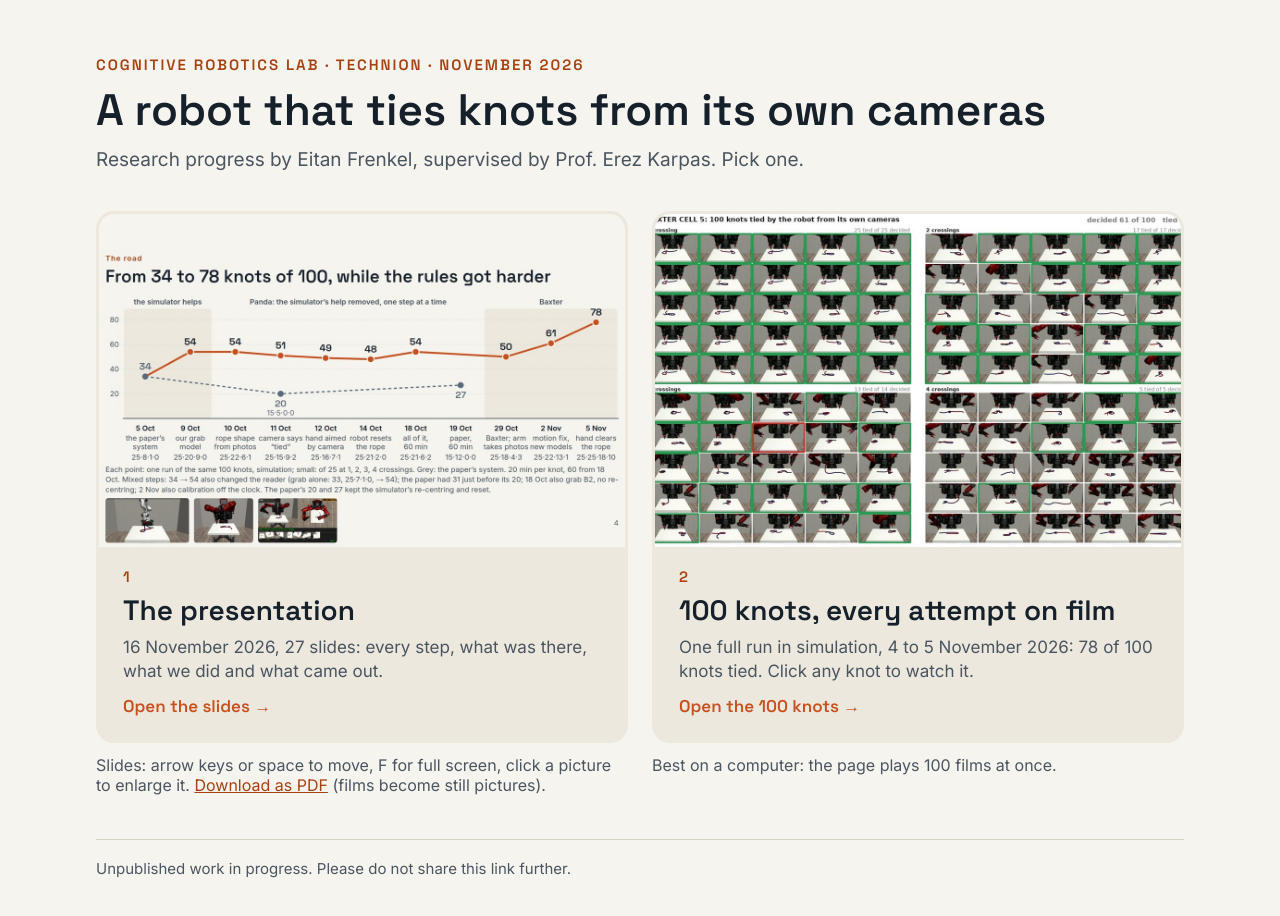
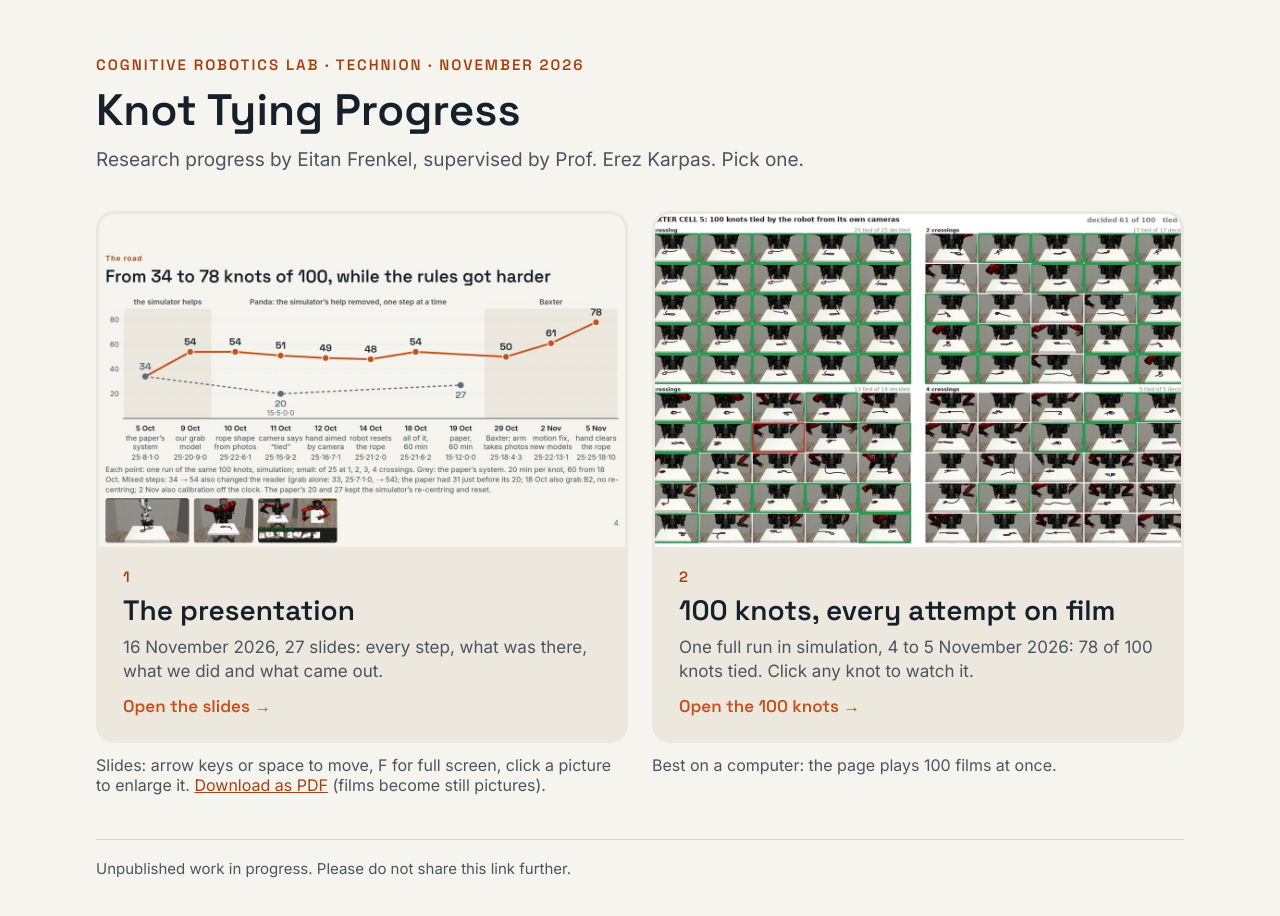
Before and after one commit to eitanf1336/knot-tying-progress, a plain HTML site: page index.html in a window 1280 px wide. Drawn offline with Linux system fonts and the light colour scheme.

Commit message:
Rename the landing page heading to Knot Tying Progress
Co-Authored-By: Claude Fable 5.2 <noreply@anthropic.com>

```diff
--- a/index.html
+++ b/index.html
@@ -28,7 +28,7 @@ footer{margin-top:44px;padding-top:18px;border-top:1px solid var(--line);font-si
 </style></head>
 <body><div class="wrap">
 <p class="eyebrow">Cognitive Robotics Lab · Technion · November 2026</p>
-<h1>A robot that ties knots from its own cameras</h1>
+<h1>Knot Tying Progress</h1>
 <p class="lede">Research progress by Eitan Frenkel, supervised by Prof. Erez Karpas. Pick one.</p>
 <div class="grid">
 <a class="card" href="deck/index.html">
```
